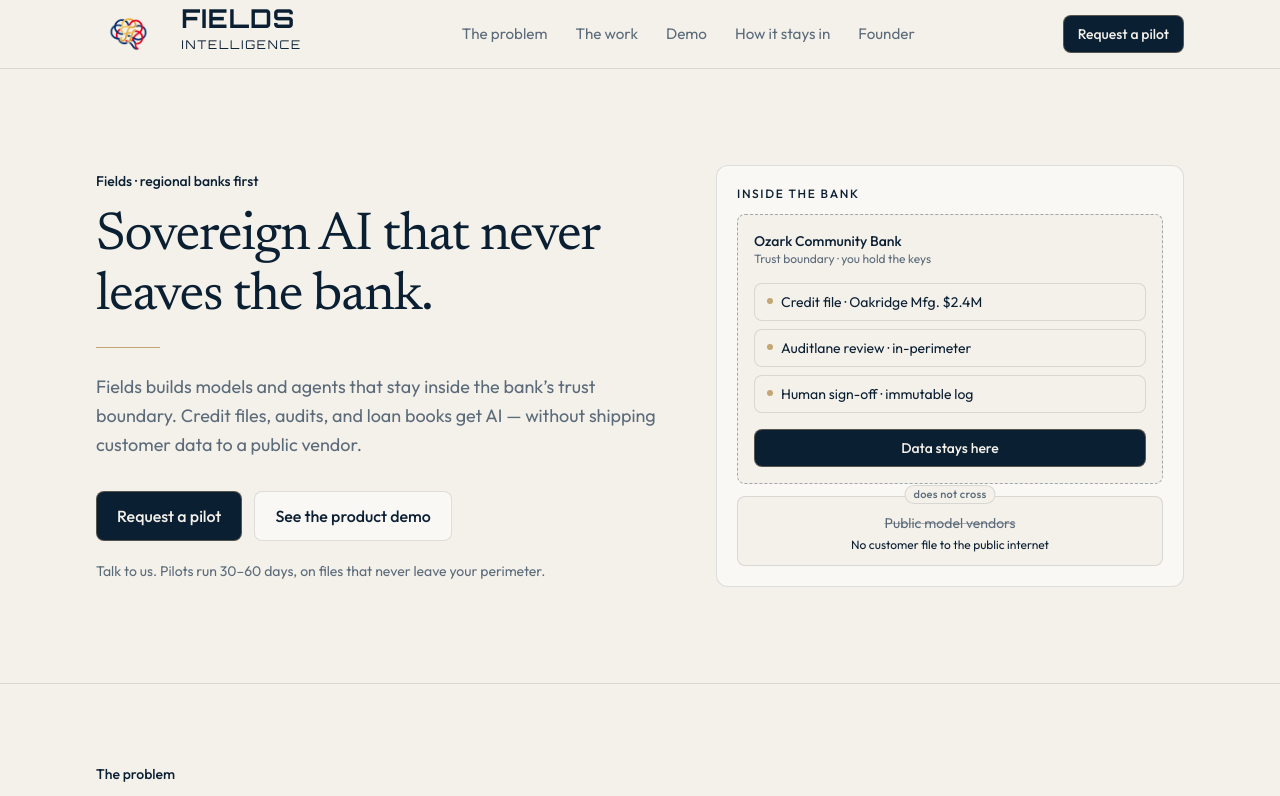
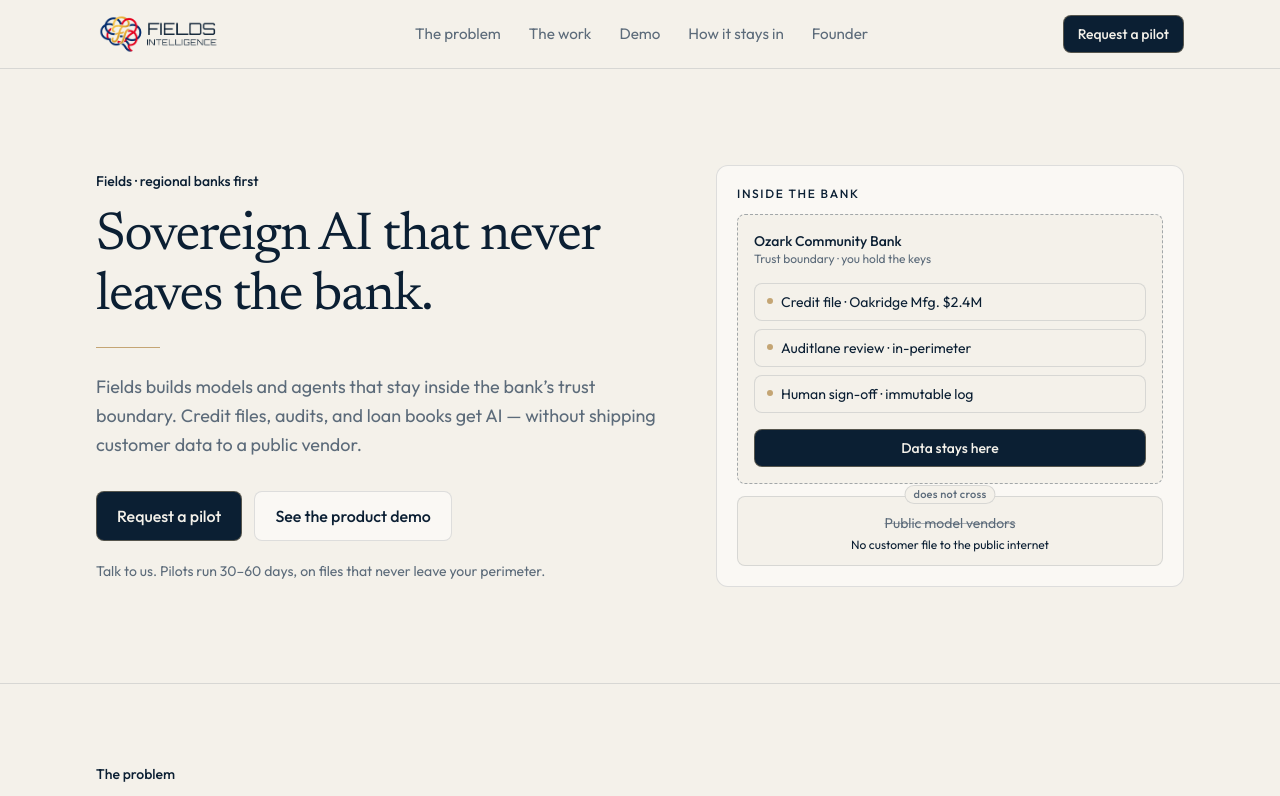
Before and after one commit to fieldsintelligence/fields-intelligence-web, a Next.js app: page / in a window 1280 px wide. Shown: the top 796 px of the page. Built offline with nearby package versions, Linux system fonts and the light colour scheme.

Commit message:
Ship Zak-approved PNG as full header/footer lockup
Replace CSS Orbitron stack + separate mark with the locked
fields-lockup-approved-by-zak.png so mark↔type gap, line gap,
and frame pad cannot drift.

```diff
--- a/components/BrandLockup.tsx
+++ b/components/BrandLockup.tsx
@@ -1,7 +1,7 @@
 import Image from "next/image";
 
 type BrandLockupProps = {
-  /** Text color: navy on chalk, chalk on navy. */
+  /** Kept for callers; lockup chalk is baked into the PNG. */
   tone?: "navy" | "chalk";
   /** Slightly smaller in the footer. */
   size?: "header" | "footer";
@@ -10,66 +10,28 @@ type BrandLockupProps = {
 };
 
 /**
- * Marketing lockup (Orbitron padded — Zak-locked `orbitron-padded.png`):
- * type-leads scale, all-caps FIELDS / INTELLIGENCE in Orbitron,
- * mark↔type gap ~48px at mock / ~28–32px header, tighter line gap than
- * the spaced pass, lobe-centered stack (nudged up), equal frame padding
- * L/R ≈ T/B. Mark left + alpha brandmark. No gold F or weave bar.
+ * Zak-approved lockup as a single PNG (mark + FIELDS/INTELLIGENCE).
+ * Spacing, line gap, and frame pad are baked in — do not recreate in CSS.
+ * Asset: /brand/fields-lockup-approved-by-zak.png (1133×400).
  */
 export function BrandLockup({
-  tone = "navy",
   size = "header",
   priority = false,
   className = "",
 }: BrandLockupProps) {
   const isHeader = size === "header";
-  const textClass = tone === "chalk" ? "text-chalk" : "text-navy";
 
   return (
-    <span
-      className={`inline-flex items-center ${
-        isHeader
-          ? "gap-7 p-2.5 sm:gap-8 sm:p-3"
-          : "gap-6 p-2 sm:gap-7 sm:p-2.5"
+    <Image
+      src="/brand/fields-lockup-approved-by-zak.png"
+      alt="Fields Intelligence"
+      width={1133}
+      height={400}
+      className={`block w-auto ${
+        isHeader ? "h-10 sm:h-11" : "h-9 sm:h-10"
       } ${className}`}
-    >
-      <Image
-        src="/brand/fields-brandmark-locked-alpha.png"
-        alt=""
-        width={733}
-        height={709}
-        className={`w-auto bg-transparent ${
-          isHeader ? "h-9 sm:h-10" : "h-8 sm:h-9"
-        }`}
-        priority={priority}
-        unoptimized
-      />
-      <span
-        className={`flex flex-col items-start leading-none ${textClass} ${
-          isHeader
-            ? "-translate-y-1 sm:-translate-y-1.5"
-            : "-translate-y-0.5 sm:-translate-y-1"
-        }`}
-      >
-        <span
-          className={`font-orbitron font-bold uppercase tracking-[0.04em] ${
-            isHeader
-              ? "text-[23px] sm:text-[26px]"
-              : "text-[20px] sm:text-[23px]"
-          }`}
-        >
-          Fields
-        </span>
-        <span
-          className={`font-orbitron font-normal uppercase tracking-[0.14em] ${
-            isHeader
-              ? "mt-[7px] text-[10.5px] sm:mt-2 sm:text-[12px]"
-              : "mt-1.5 text-[9.5px] sm:mt-[7px] sm:text-[11px]"
-          }`}
-        >
-          Intelligence
-        </span>
-      </span>
-    </span>
+      priority={priority}
+      unoptimized
+    />
   );
 }
```
Also changed, not shown: public/brand/fields-lockup-approved-by-zak.png (added).
